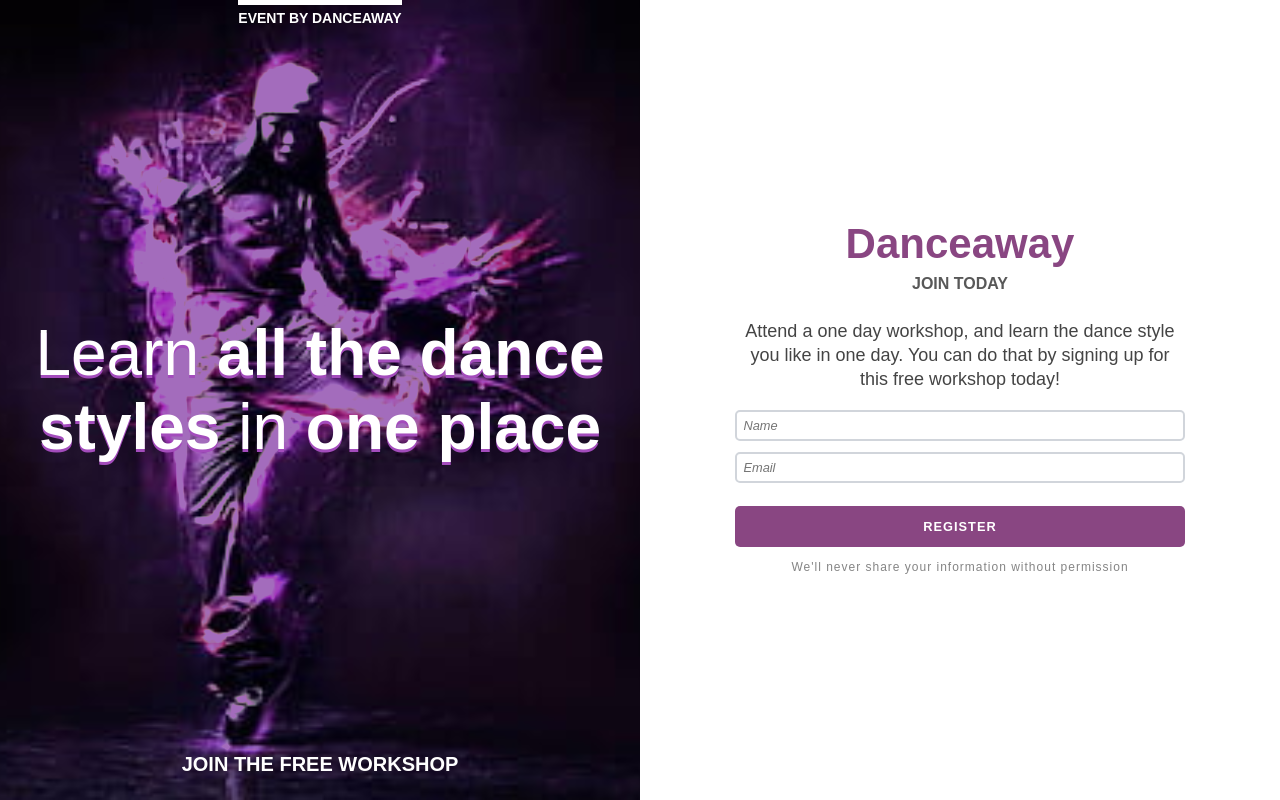
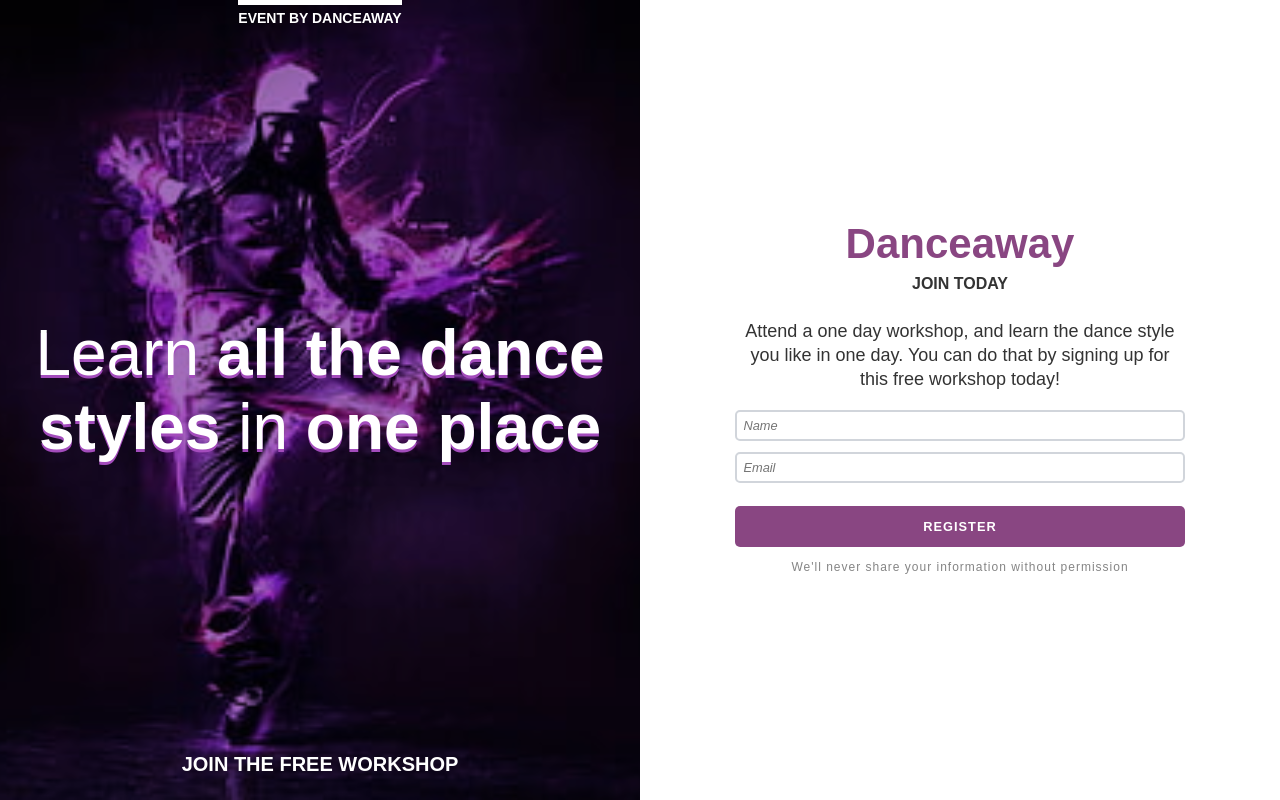
Before and after one commit to Onupama/product-splash-page, a plain HTML site: page index.html in a window 1280 px wide. Drawn offline with Linux system fonts and the light colour scheme; a web font is replaced by a local one.

Commit message:
Update styles.css

```diff
--- a/styles.css
+++ b/styles.css
@@ -4,7 +4,7 @@
 
 body {
     font-family: 'Cagliostro', sans-serif;
-    color: #444;
+    color: #333;
     margin: 0;
 }
 
@@ -19,7 +19,7 @@ h1 {
 }
 
 h2 {
-    font-size: 2.25rem;
+    font-size: 1.8rem;
     margin: 0.167em 0;
     color: #894682;
 }
@@ -34,7 +34,6 @@ p {
 }
 
 .subheading {
-    color: #585858;
     font-weight: 900;
     margin-bottom: 0.5em;
 }
@@ -82,7 +81,7 @@ p {
     min-height: 250px;
     color: #fff;
     background: #a36cbc url("images/dance.jpg");
-    background-blend-mode:darken;
+    background-blend-mode: multiply;
     background-size: cover;
     background-position: top;
     padding-bottom: 1.5em;
```
